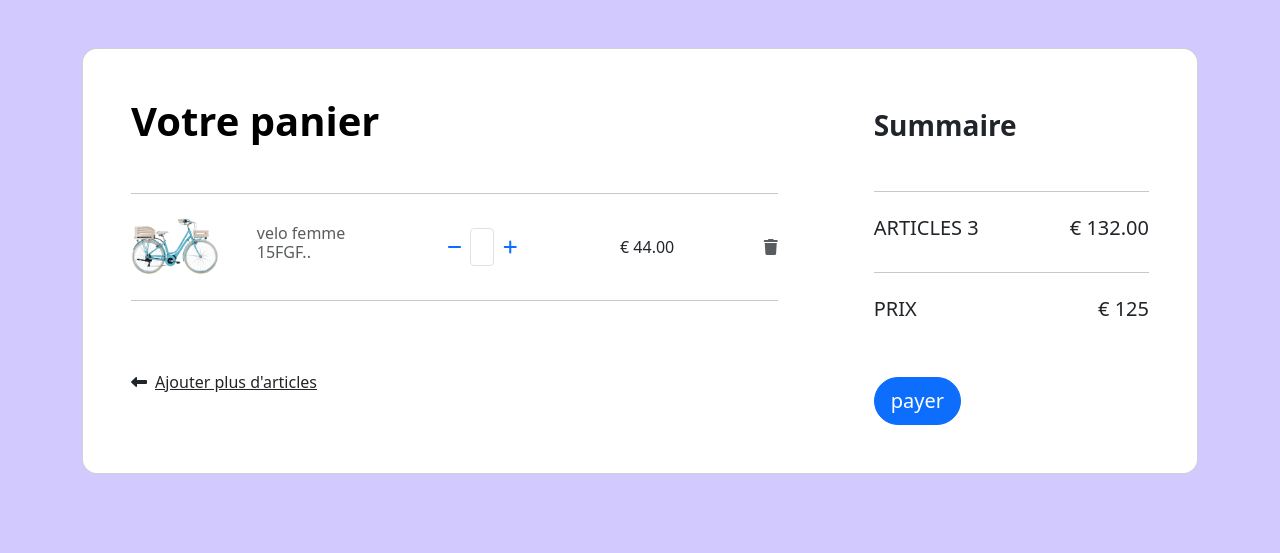
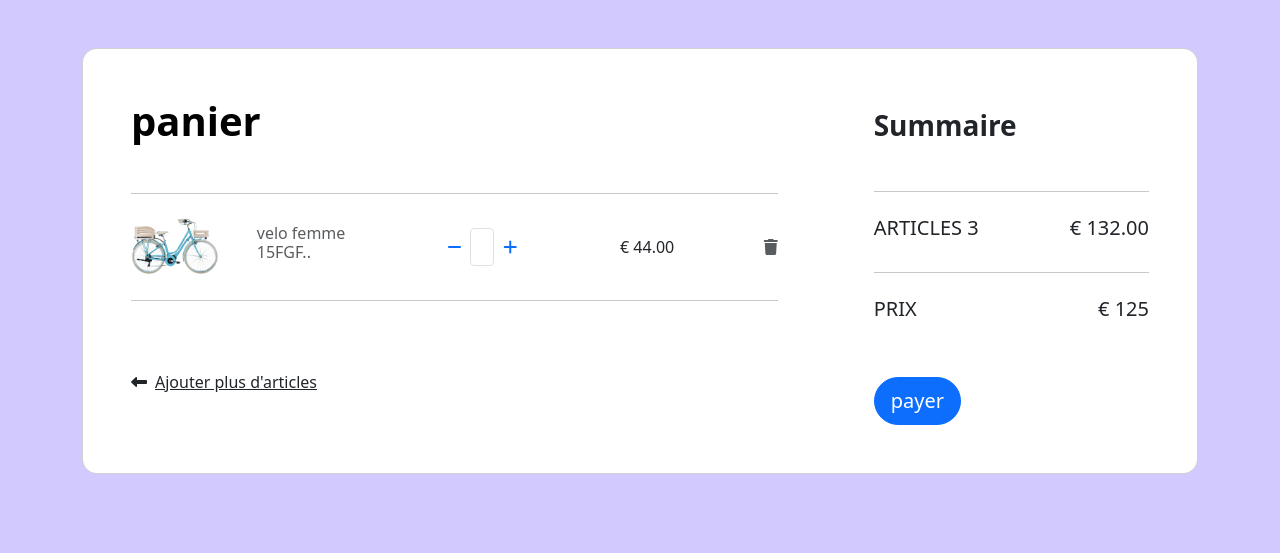
Before and after one commit to Bahaa2023/MON_SITE_VELO, a Symfony app: template templates/panier/index.html.twig in a window 1280 px wide. Shown: the part 231-784 px from the top of the page. Run offline with Twig, Linux system fonts and the light colour scheme; the template is opened without the code that fills it, so the values that code supplies are empty; some libraries are stand-ins or nearby versions.

Commit message:
changement d'un titre

```diff
--- a/templates/panier/index.html.twig
+++ b/templates/panier/index.html.twig
@@ -13,7 +13,7 @@
               <div class="col-lg-8">
                 <div class="p-5">
                   <div class="d-flex justify-content-between align-items-center mb-5">
-                    <h1 class="fw-bold mb-0 text-black">Votre panier</h1>
+                    <h1 class="fw-bold mb-0 text-black"> panier</h1>
                   </div>
                   <hr class="my-4">
 
```
